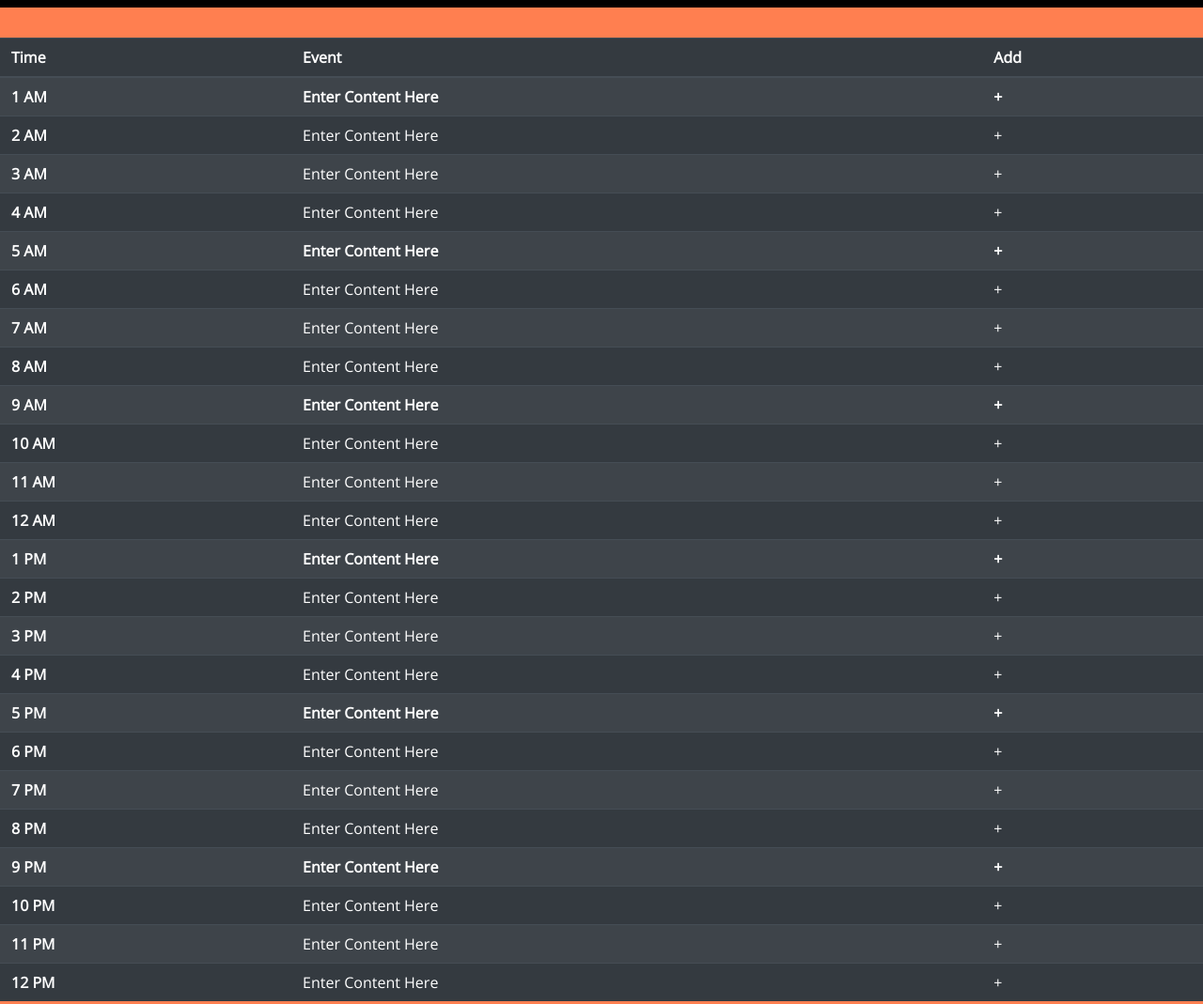
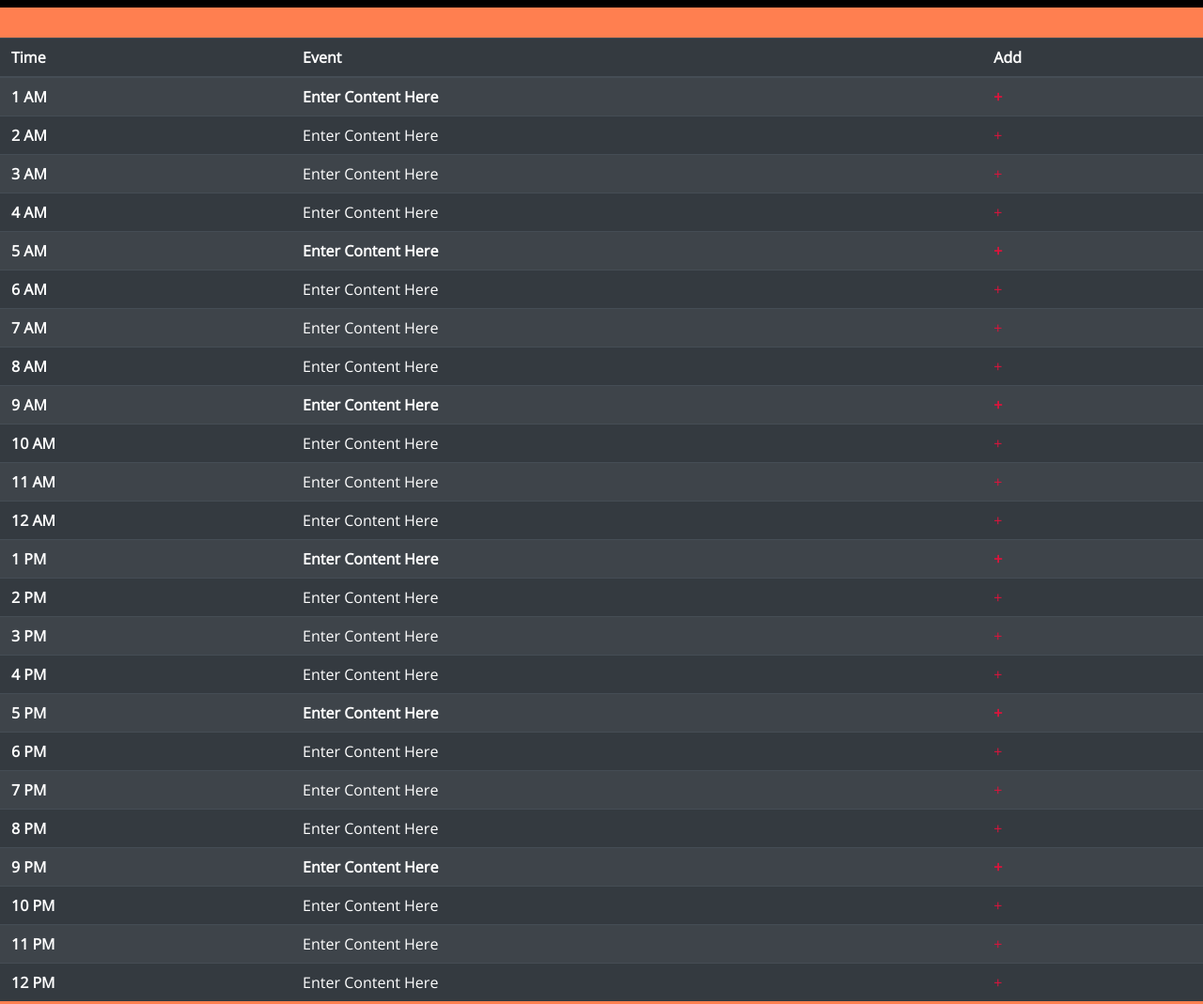
Before and after one commit to RobertKelly03/Day-Planner-Homework, a plain HTML site: page index.html in a window 1280 px wide. Shown: the part 260-1329 px from the top of the page at 94% size. Drawn offline with nearby package versions, Linux system fonts and the light colour scheme.

Commit message:
changing add button color

```diff
--- a/index.html
+++ b/index.html
@@ -40,7 +40,7 @@
               <tr>
                 <th scope="col">1 AM</th>
                 <th scope="col">Enter Content Here</th>
-                <th scope="col">+</th>
+                <th scope="col" class="addButton">+</th>
               </tr>
               <tr>
                 <th scope="row">2 AM</th>
@@ -60,7 +60,7 @@
               <tr>
                 <th scope="col">5 AM</th>
                 <th scope="col">Enter Content Here</th>
-                <th scope="col">+</th>
+                <th scope="col" class="addButton">+</th>
               </tr>
               <tr>
                 <th scope="row">6 AM</th>
@@ -80,7 +80,7 @@
               <tr>
                 <th scope="col">9 AM</th>
                 <th scope="col">Enter Content Here</th>
-                <th scope="col">+</th>
+                <th scope="col" class="addButton">+</th>
               </tr>
               <tr>
                 <th scope="row">10 AM</th>
@@ -100,7 +100,7 @@
               <tr>
                 <th scope="col">1 PM</th>
                 <th scope="col">Enter Content Here</th>
-                <th scope="col">+</th>
+                <th scope="col" class="addButton">+</th>
               </tr>
               <tr>
                 <th scope="row">2 PM</th>
@@ -120,7 +120,7 @@
               <tr>
                 <th scope="col">5 PM</th>
                 <th scope="col">Enter Content Here</th>
-                <th scope="col">+</th>
+                <th scope="col" class="addButton">+</th>
               </tr>
               <tr>
                 <th scope="row">6 PM</th>
@@ -140,7 +140,7 @@
               <tr>
                 <th scope="col">9 PM</th>
                 <th scope="col">Enter Content Here</th>
-                <th scope="col">+</th>
+                <th scope="col" class="addButton">+</th>
               </tr>
               <tr>
                 <th scope="row">10 PM</th>
--- a/style.css
+++ b/style.css
@@ -70,3 +70,6 @@ body {
     font-size: 20px;
     transition: all 0.3s ease-in-out;
   }
+  .addButton {
+      color: crimson;
+  }
```
